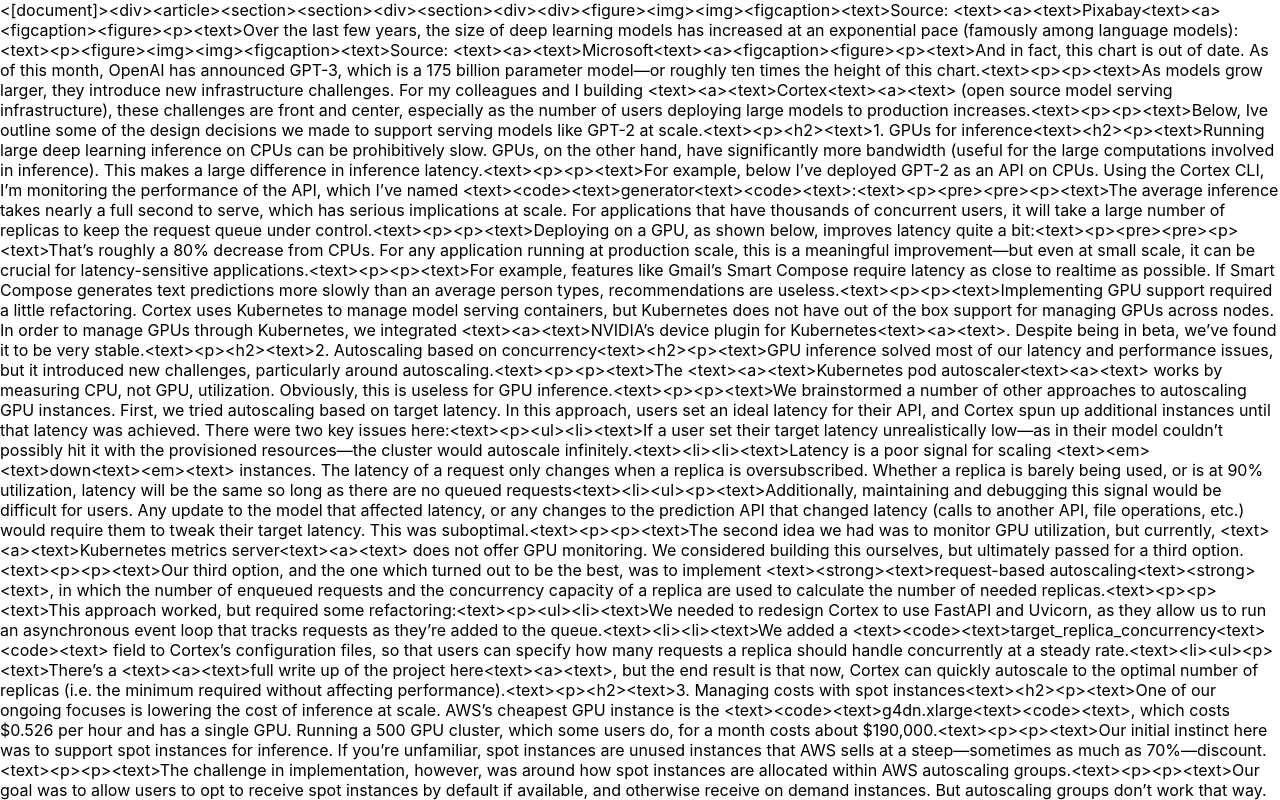
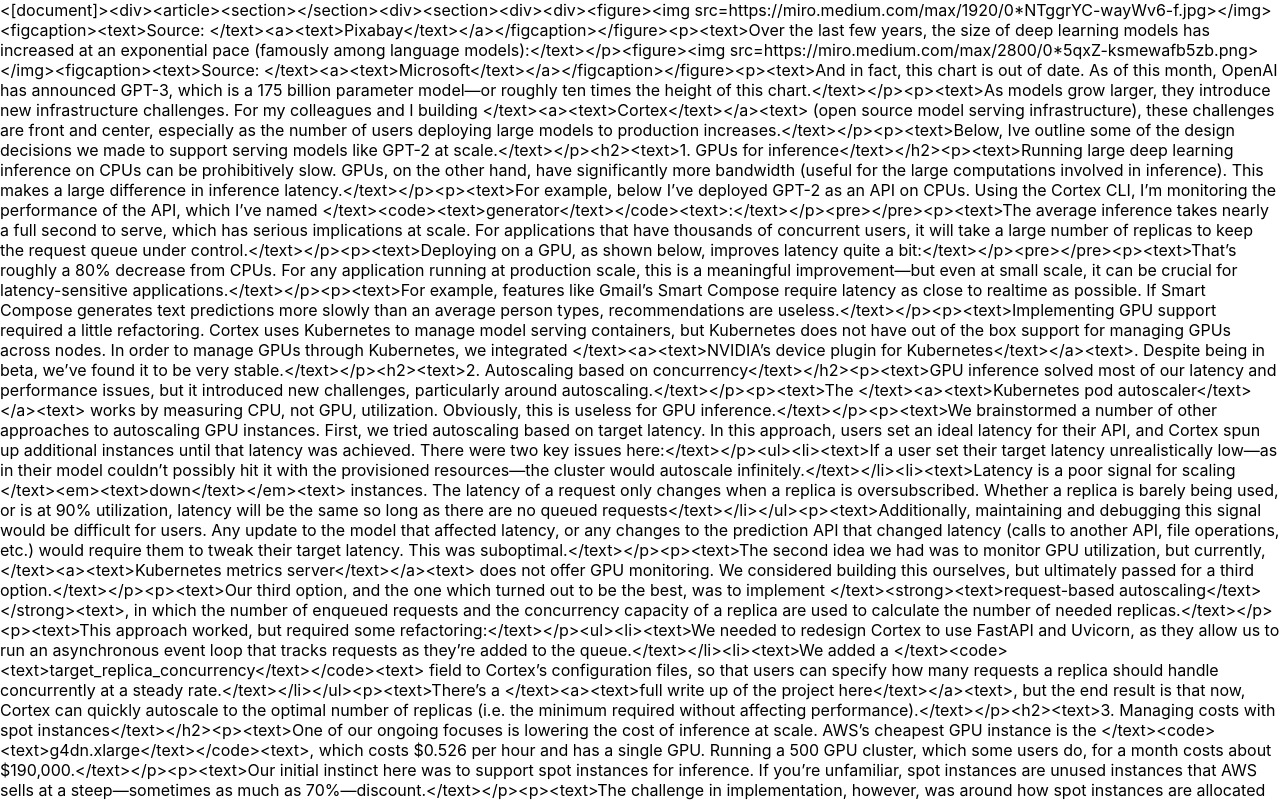
Before and after one commit to Genei-Ltd/interview-problems, a React (Create React App) app in the folder recon/: page / in a window 1280 px wide. Shown: the top 800 px of the page. Built offline with nearby package versions, Linux system fonts and the light colour scheme.

Commit message:
Loaded in the image src attribute

```diff
--- a/recon/src/components/JsonToReact.js
+++ b/recon/src/components/JsonToReact.js
@@ -5,12 +5,12 @@ function JsonToReact({ recon, nlp }) {
 }
 
 function getHTML(el) {
-  const {tag, val = '', children = []} = el;
-  let html = `<${tag}>${val}`;
+  const {tag, val = '', attrs: {src} = {}, children = []} = el;
+  let html = `<${tag}${src ? ' src=' + src : ''}>${val}`;
   children.map((child, i) => {
     html += getHTML(child)
   });
-  html += `<${tag}>`;
+  html += `</${tag}>`;
   return html;
 }
 
```
